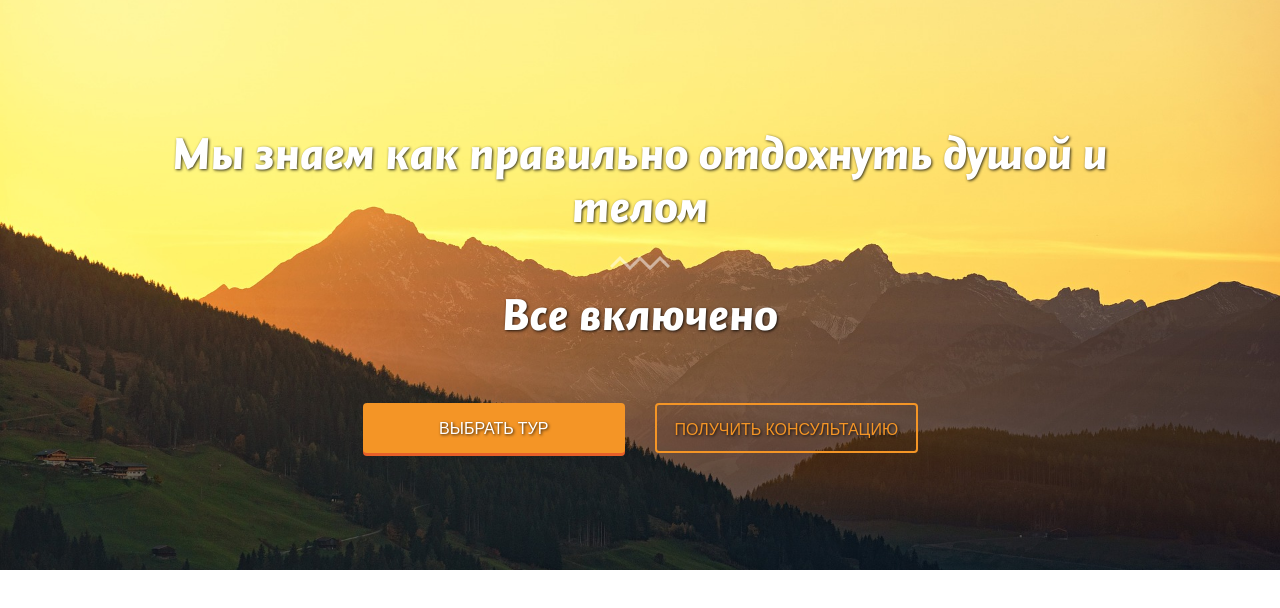
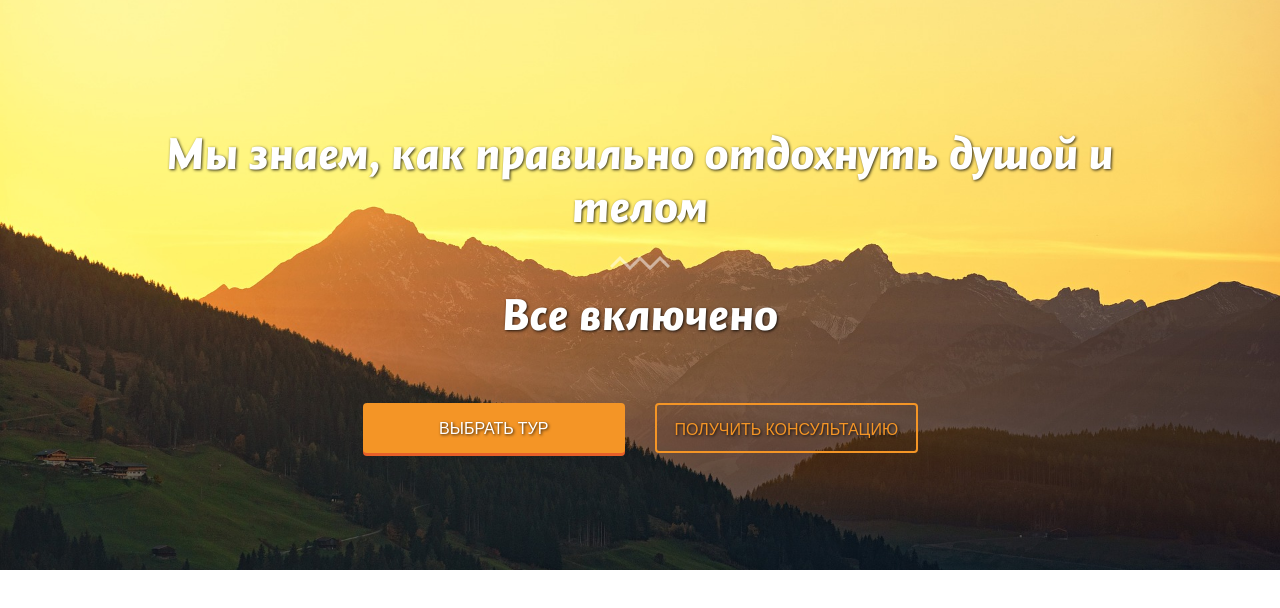
Before and after one commit to sergio-sharp/tour-modal-window, a plain HTML site: page index.html in a window 1280 px wide. Shown: the part 100-708 px from the top of the page. Drawn offline with nearby package versions, Linux system fonts and the light colour scheme.

Commit message:
Update index.html

```diff
--- a/index.html
+++ b/index.html
@@ -80,7 +80,7 @@
             <p class="main_tel_title">Звонок по России бесплатно</p>
           </div>
         </div>
-        <h1 class="main_title text-center">Мы знаем как правильно отдохнуть душой и телом</h1>
+        <h1 class="main_title text-center">Мы знаем, как правильно отдохнуть душой и телом</h1>
         <img src="icons/wawe.png" class="main_wawe center-block" alt="wawe">
         <h2 class="text-center wow pulse" data-wow-duration="2s" data-wow-iteration="2">Все включено</h2>
         <div class="row">
```
